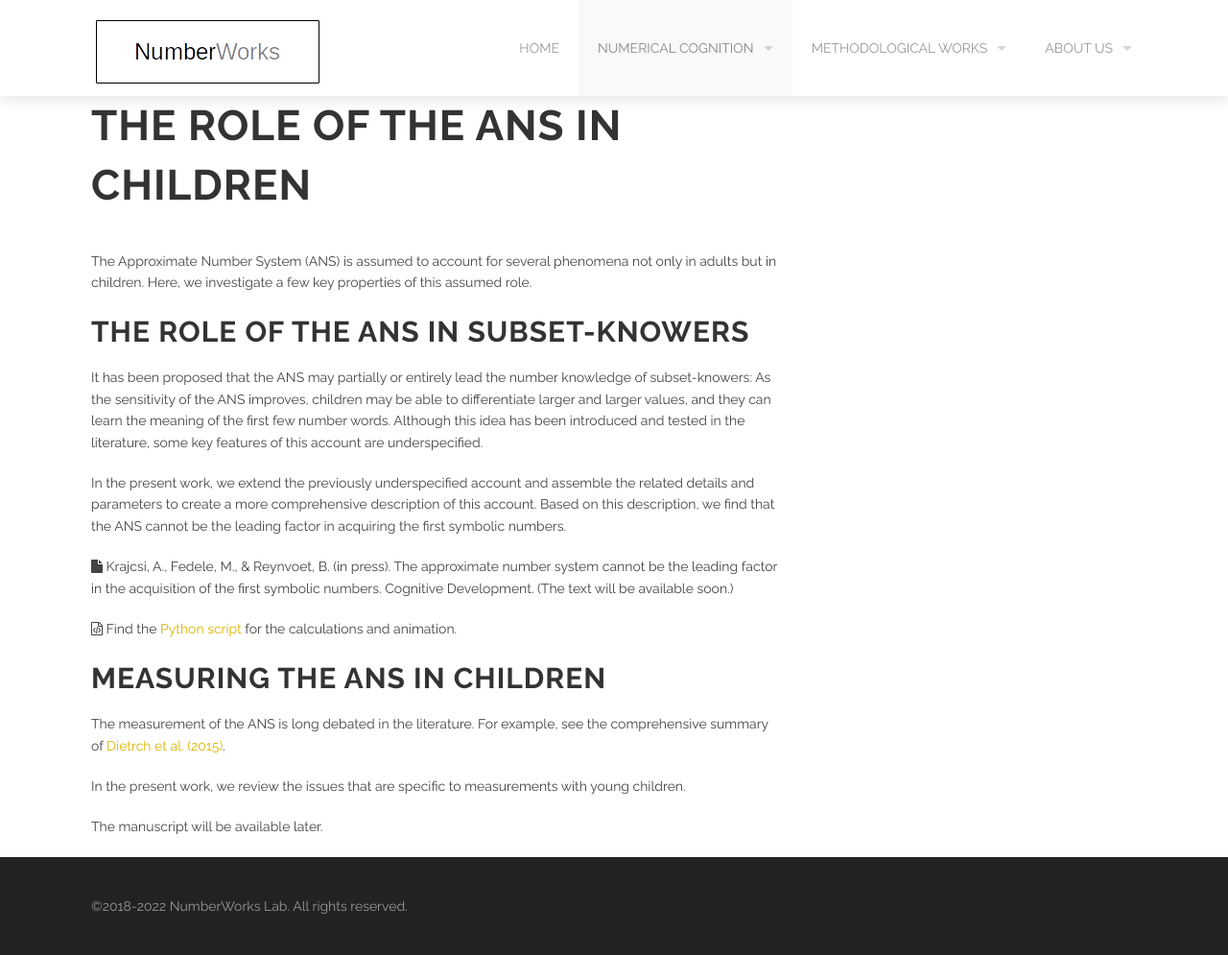
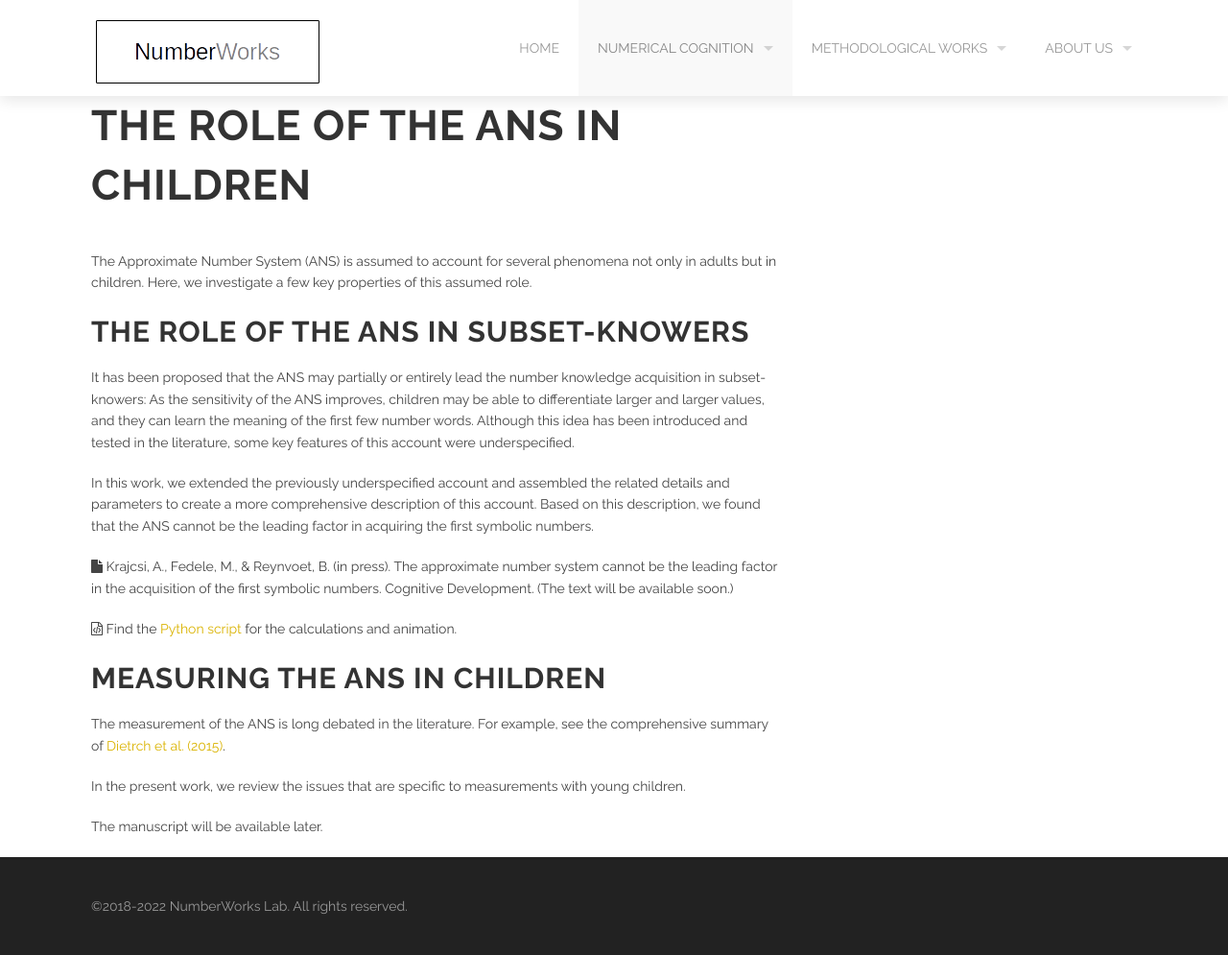
Before and after one commit to theNumberWorks/numberworks_website, a Jekyll site: the page built from ans_in_children.md, in a window 1280 px wide. Shown: the whole page at 96% size. Built offline with Jekyll 4.4.1, drawn with Linux system fonts in a browser that asks for light colours.

Commit message:
Update ans_in_children.md

```diff
--- a/ans_in_children.md
+++ b/ans_in_children.md
@@ -8,9 +8,9 @@ The Approximate Number System (ANS) is assumed to account for several phenomena
 
 ## The role of the ANS in subset-knowers
 
-It has been proposed that the ANS may partially or entirely lead the number knowledge of subset-knowers: As the sensitivity of the ANS improves, children may be able to differentiate larger and larger values, and they can learn the meaning of the first few number words. Although this idea has been introduced and tested in the literature, some key features of this account are underspecified.
+It has been proposed that the ANS may partially or entirely lead the number knowledge acquisition in subset-knowers: As the sensitivity of the ANS improves, children may be able to differentiate larger and larger values, and they can learn the meaning of the first few number words. Although this idea has been introduced and tested in the literature, some key features of this account were underspecified.
 
-In the present work, we extend the previously underspecified account and assemble the related details and parameters to create a more comprehensive description of this account. Based on this description, we find that the ANS cannot be the leading factor in acquiring the first symbolic numbers.
+In this work, we extended the previously underspecified account and assembled the related details and parameters to create a more comprehensive description of this account. Based on this description, we found that the ANS cannot be the leading factor in acquiring the first symbolic numbers.
 
 <i class='fa fa-file'></i> Krajcsi, A., Fedele, M., & Reynvoet, B. (in press). The approximate number system cannot be the leading factor in the acquisition of the first symbolic numbers. Cognitive Development. (The text will be available soon.)
 
```
